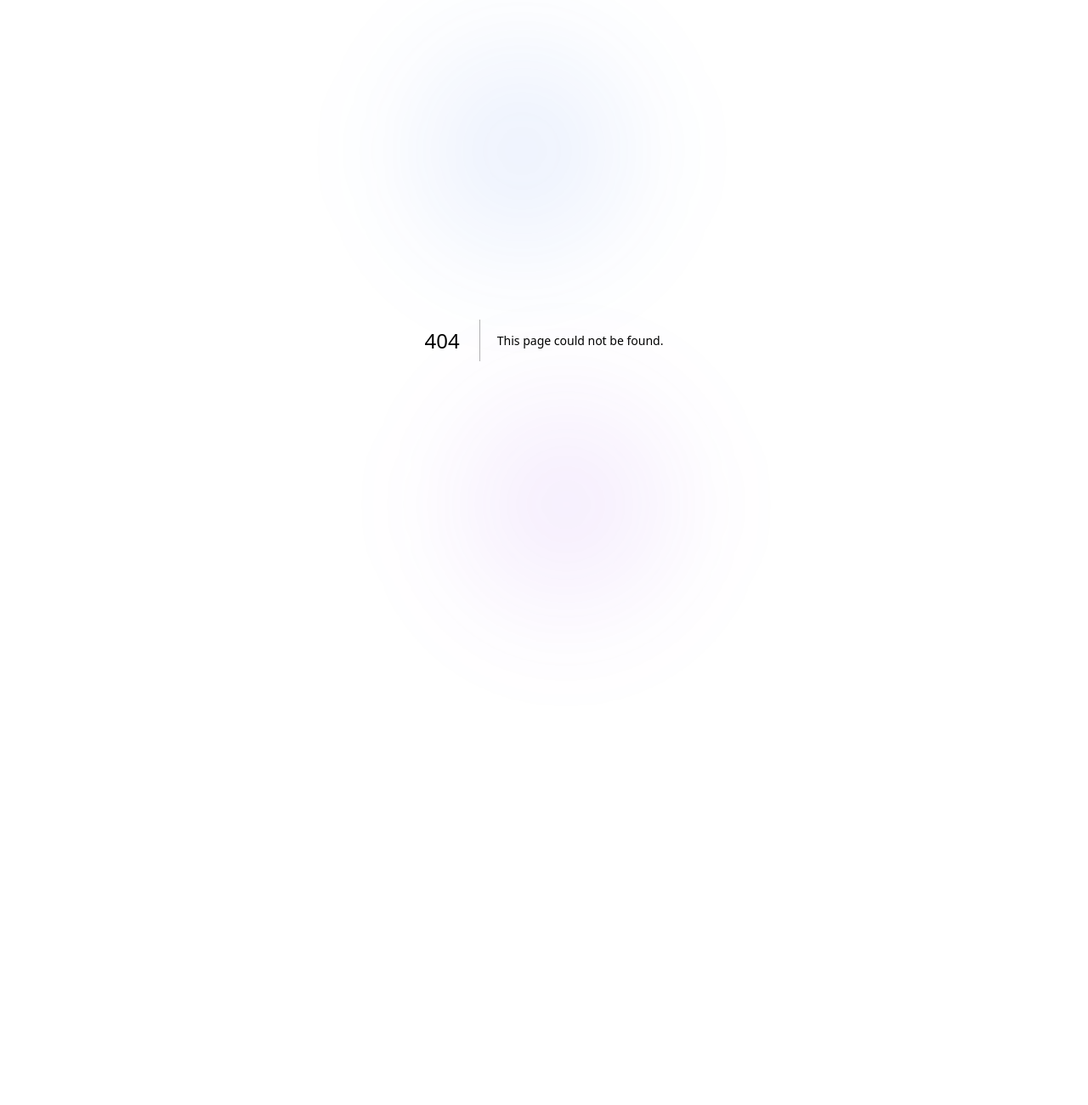
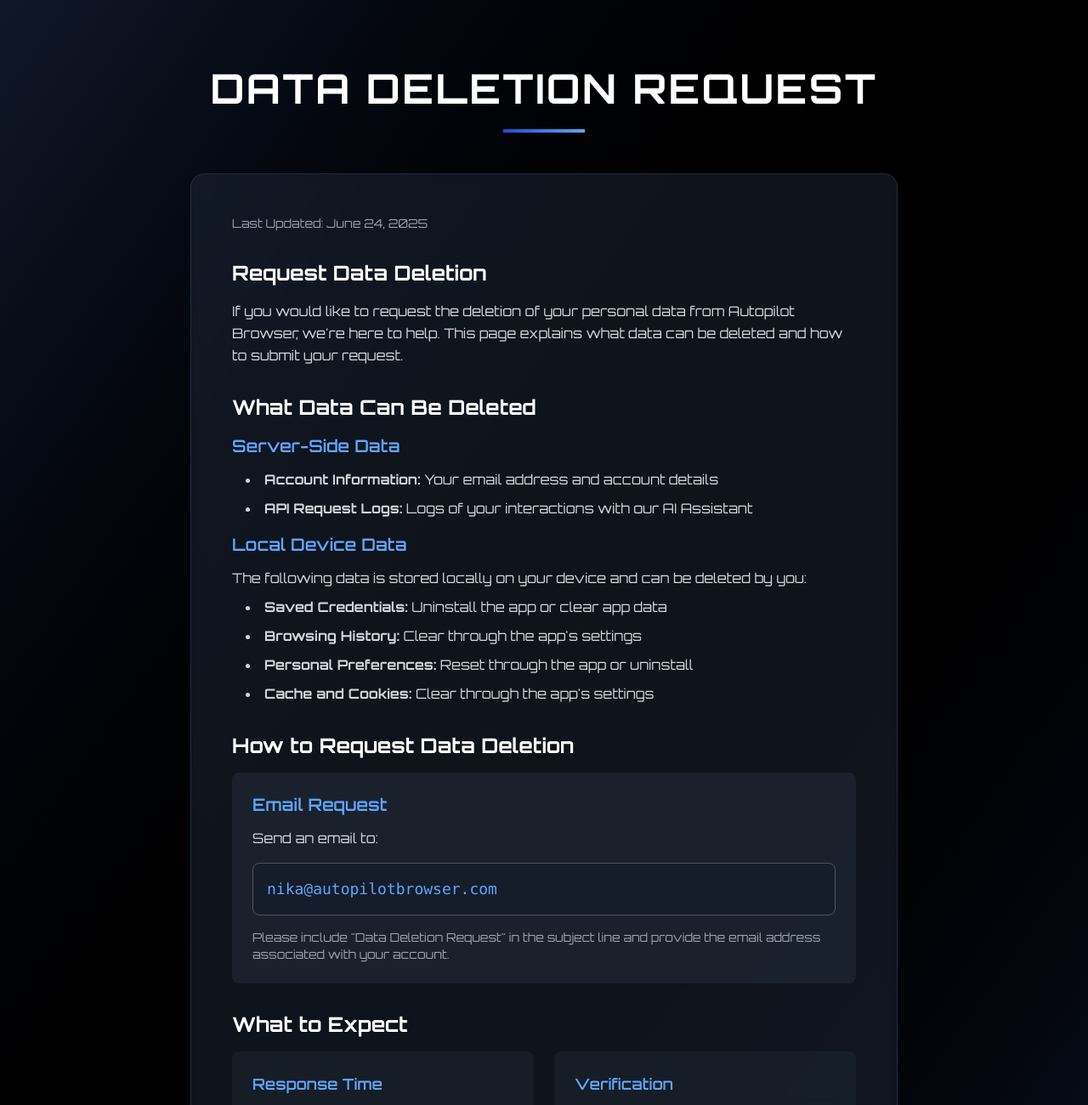
Before and after one commit to nla-asia/autopilotbrowser-landing, a Next.js app: page /data-deletion in a window 1280 px wide. Before the commit this address had no page. Shown: the top 1300 px of the page at 85% size. Before the commit the page ends 800 px from the top, so only its background shows below. Built offline with nearby package versions, Linux system fonts and the light colour scheme.

Commit message:
added data deletion page

```diff
--- /dev/null
+++ b/src/app/data-deletion/page.tsx
@@ -0,0 +1,111 @@
+import type { Metadata } from 'next';
+
+export const metadata: Metadata = {
+  title: "Data Deletion Request - Autopilot Browser",
+  description: "Request deletion of your personal data from Autopilot Browser. Learn about what data can be deleted and how to submit your request.",
+};
+
+export default function DataDeletion() {
+
+  return (
+    <div className="min-h-screen bg-gradient-to-br from-gray-900 via-black to-gray-900">
+      <div className="max-w-4xl mx-auto px-6 lg:px-8 py-20">
+        <div className="text-center mb-12">
+          <h1 className="text-4xl md:text-5xl font-bold text-white mb-6 font-orbitron tracking-wider uppercase">
+            Data Deletion Request
+          </h1>
+          <div className="w-24 h-1 bg-gradient-to-r from-[#1D4ED8] to-[#60A5FA] mx-auto"></div>
+        </div>
+
+        <div className="bg-gray-800/50 backdrop-blur-sm rounded-2xl border border-gray-700/50 p-8 md:p-12">
+          <div className="prose prose-lg prose-invert max-w-none">
+            <div className="text-gray-300 leading-relaxed font-orbitron">
+              <p className="text-gray-400 text-sm mb-8">
+                Last Updated: June 24, 2025
+              </p>
+
+              <div className="space-y-8">
+                <section>
+                  <h2 className="text-2xl font-bold text-white mb-4 font-orbitron">Request Data Deletion</h2>                  <p className="mb-4">
+                    If you would like to request the deletion of your personal data from Autopilot Browser,
+                    we&apos;re here to help. This page explains what data can be deleted and how to submit your request.
+                  </p>
+                </section>
+
+                <section>
+                  <h2 className="text-2xl font-bold text-white mb-4 font-orbitron">What Data Can Be Deleted</h2>
+
+                  <h3 className="text-xl font-semibold text-[#60A5FA] mb-3 font-orbitron">Server-Side Data</h3>
+                  <ul className="list-disc list-inside ml-4 space-y-2 mb-4">
+                    <li><strong>Account Information:</strong> Your email address and account details</li>
+                    <li><strong>API Request Logs:</strong> Logs of your interactions with our AI Assistant</li>
+                  </ul>
+
+                  <h3 className="text-xl font-semibold text-[#60A5FA] mb-3 font-orbitron">Local Device Data</h3>
+                  <p className="mb-2">The following data is stored locally on your device and can be deleted by you:</p>
+                  <ul className="list-disc list-inside ml-4 space-y-2 mb-4">
+                    <li><strong>Saved Credentials:</strong> Uninstall the app or clear app data</li>                    <li><strong>Browsing History:</strong> Clear through the app&apos;s settings</li>
+                    <li><strong>Personal Preferences:</strong> Reset through the app or uninstall</li>
+                    <li><strong>Cache and Cookies:</strong> Clear through the app&apos;s settings</li>
+                  </ul>
+                </section>
+
+                <section>
+                  <h2 className="text-2xl font-bold text-white mb-4 font-orbitron">How to Request Data Deletion</h2>
+                    <div className="bg-gray-700/30 rounded-lg p-6 mb-6">
+                    <h3 className="text-xl font-semibold text-[#60A5FA] mb-3 font-orbitron">Email Request</h3>
+                    <p className="mb-4">Send an email to:</p>
+                    <div className="bg-gray-900/50 rounded-lg p-4 border border-gray-600">
+                      <p className="text-[#60A5FA] font-mono text-lg">nika@autopilotbrowser.com</p>
+                    </div>
+                    <p className="mt-4 text-sm text-gray-400">
+                      Please include &quot;Data Deletion Request&quot; in the subject line and provide the email address
+                      associated with your account.
+                    </p>
+                  </div>
+                </section>
+
+                <section>
+                  <h2 className="text-2xl font-bold text-white mb-4 font-orbitron">What to Expect</h2>
+
+                  <div className="grid md:grid-cols-2 gap-6">
+                    <div className="bg-gray-700/20 rounded-lg p-6">
+                      <h3 className="text-lg font-semibold text-[#60A5FA] mb-3 font-orbitron">Response Time</h3>
+                      <p className="text-sm">
+                        We will acknowledge your request within <strong> 7 days</strong> and complete
+                        the deletion within <strong>30 days</strong> of verification.
+                      </p>
+                    </div>
+
+                    <div className="bg-gray-700/20 rounded-lg p-6">
+                      <h3 className="text-lg font-semibold text-[#60A5FA] mb-3 font-orbitron">Verification</h3>
+                      <p className="text-sm">
+                        We may need to verify your identity to ensure we&apos;re deleting the correct data.
+                        This protects your privacy and security.
+                      </p>
+                    </div>
+                  </div>
+                </section>
+
+                <section>
+                  <h2 className="text-2xl font-bold text-white mb-4 font-orbitron">Important Notes</h2>
+
+                  <div className="bg-yellow-900/20 border border-yellow-700/50 rounded-lg p-6">
+                    <h3 className="text-lg font-semibold text-yellow-400 mb-3 font-orbitron">⚠️ Before You Delete</h3>
+                    <ul className="list-disc list-inside ml-4 space-y-2 text-sm">
+                      <li>Data deletion is <strong>permanent</strong> and cannot be undone</li>
+                      <li>You will lose access to your account and all associated data</li>
+                      <li>Some data may be retained for legal compliance (e.g., transaction records for tax purposes)</li>
+                      <li>Anonymized analytics data may be retained in aggregated form</li>
+                    </ul>
+                  </div>
+                </section>
+
+              </div>
+            </div>
+          </div>
+        </div>
+      </div>
+    </div>
+  );
+}
```
